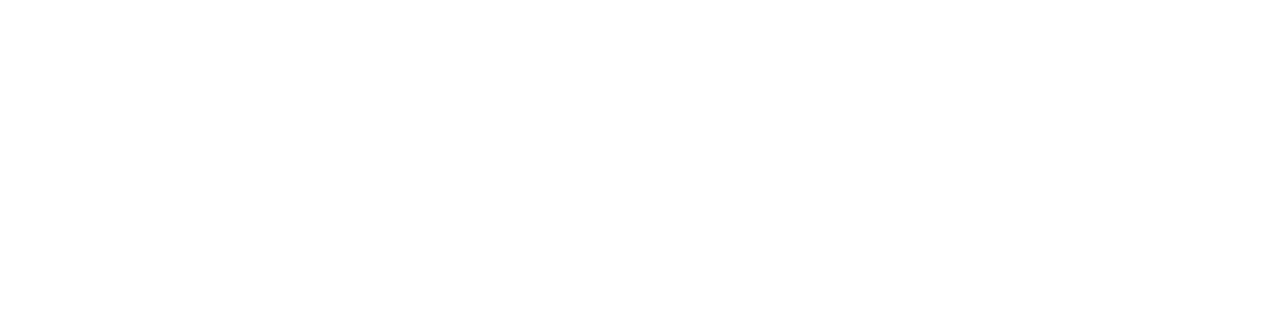
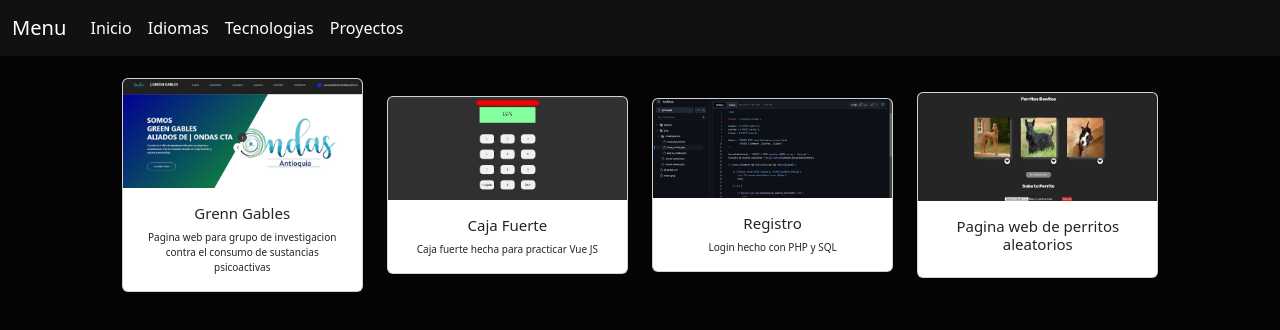
Before and after one commit to Jacksonpirlo/Portafolio_v2, a plain HTML site: page assets/html/proyectos.html in a window 1280 px wide. Drawn offline with nearby package versions, Linux system fonts and the light colour scheme; a web font is replaced by a local one.

Commit message:
Finalizando seccion de Proyectos

```diff
--- a/assets/css/style.css
+++ b/assets/css/style.css
@@ -218,3 +218,27 @@ footer ul li {
 .tecnologias .bi-bootstrap-fill {
     color: #8400ff;
 }
+
+/* Seccion Proyectos */
+
+.tech-container {
+    display: flex;
+    justify-content: center;
+    align-items: center;
+    flex-wrap: wrap;
+    text-align: center;
+    margin-top: 10px;
+}
+
+.card {
+    margin: 12px;
+    font-size: 10px;
+}
+
+.card h1 {
+    font-size: 15px;
+}
+
+.card img {
+    width: 100%;
+}
--- a/assets/html/proyectos.html
+++ b/assets/html/proyectos.html
@@ -0,0 +1,90 @@
+<!doctype html>
+<html lang="en">
+  <head>
+    <meta charset="utf-8">
+    <meta name="viewport" content="width=device-width, initial-scale=1">
+    <title>Tecnologias</title>
+    <!-- Local -->
+    <link rel="stylesheet" href="../css/style.css">
+    <link href="https://unpkg.com/aos@2.3.1/dist/aos.css" rel="stylesheet">
+    <!-- Google fonts -->
+    <!-- Font1 -->
+    <link rel="preconnect" href="https://fonts.googleapis.com">
+<link rel="preconnect" href="https://fonts.gstatic.com" crossorigin>
+<link href="https://fonts.googleapis.com/css2?family=Pirata+One&display=swap" rel="stylesheet">
+<!-- font2 -->
+<link rel="preconnect" href="https://fonts.googleapis.com">
+<link rel="preconnect" href="https://fonts.gstatic.com" crossorigin>
+<link href="https://fonts.googleapis.com/css2?family=Pirata+One&family=Red+Hat+Display:ital,wght@0,300..900;1,300..900&display=swap" rel="stylesheet">
+    <!-- Bootstrap 5 -->
+    <link href="https://cdn.jsdelivr.net/npm/bootstrap@5.3.3/dist/css/bootstrap.min.css" rel="stylesheet" integrity="sha384-QWTKZyjpPEjISv5WaRU9OFeRpok6YctnYmDr5pNlyT2bRjXh0JMhjY6hW+ALEwIH" crossorigin="anonymous">
+    <link rel="stylesheet" href="https://cdn.jsdelivr.net/npm/bootstrap-icons@1.11.3/font/bootstrap-icons.min.css">
+  </head>
+  <body>
+    <nav class="navbar navbar-expand-lg">
+      <div class="container-fluid">
+        <a class="navbar-brand" href="#">Menu</a>
+        <button class="navbar-toggler" id="btn" type="button" data-bs-toggle="collapse" data-bs-target="#navbarNav" aria-controls="navbarNav" aria-expanded="false" aria-label="Toggle navigation">
+          <span class=""><i class="bi bi-list" id="icon"></i></span>
+        </button>
+        <div class="collapse navbar-collapse" id="navbarNav">
+          <ul class="navbar-nav">
+            <li class="nav-item">
+              <a class="nav-link active" aria-current="page" href="../../index.html">Inicio</a>
+            </li>
+            <li class="nav-item">
+              <a class="nav-link" href="./idiomas.html">Idiomas</a>
+            </li>
+            <li class="nav-item">
+              <a class="nav-link" href="./tecnologias.html">Tecnologias</a>
+            </li>
+            <li class="nav-item">
+              <a class="nav-link" href="./proyectos.html">Proyectos</a>
+            </li>
+          </ul>
+        </div>
+      </div>
+    </nav>
+
+    <div class="tech-container">
+        <div class="card" style="width: 15rem;">
+             <a href="https://jacksonpirlo.github.io/GreenGables/"><img src="../img/greengables.jpeg" class="card-img-top" alt="..."></a>
+            <div class="card-body">
+                <h1>Grenn Gables</h1>
+              <p class="card-text">Pagina web para grupo de investigacion contra el consumo de sustancias psicoactivas</p>
+            </div>
+          </div>
+
+          <div class="card" style="width: 15rem;">
+              <a href="jacksonpirlo.github.io/Caja-fuerte/"><img src="../img/caja_fuerte.jpeg" class="card-img-top" alt="..."></a>
+            <div class="card-body">
+                <h1>Caja Fuerte</h1>
+              <p class="card-text">Caja fuerte hecha para practicar Vue JS</p>
+            </div>
+          </div>
+
+          <div class="card" style="width: 15rem;">
+             <a href="https://github.com/Jacksonpirlo/Registro-php-sql"><img src="../img/login.jpeg" class="card-img-top" alt="..."></a>
+            <div class="card-body">
+                <h1>Registro</h1>
+              <p class="card-text">Login hecho con PHP y SQL</p>
+            </div>
+          </div>
+
+          <div class="card" style="width: 15rem;">
+             <a href="https://jacksonpirlo.github.io/Random-Dogs/"><img src="../img/random-dogs.jpeg" class="card-img-top" alt="..."></a>
+            <div class="card-body">
+                <h1>Pagina web de perritos aleatorios</h1>
+              <p class="card-text"></p>
+            </div>
+          </div>
+
+
+    </div>
+
+
+    <script src="https://cdn.jsdelivr.net/npm/bootstrap@5.3.3/dist/js/bootstrap.bundle.min.js" integrity="sha384-YvpcrYf0tY3lHB60NNkmXc5s9fDVZLESaAA55NDzOxhy9GkcIdslK1eN7N6jIeHz" crossorigin="anonymous"></script>
+    <script src="https://unpkg.com/aos@2.3.1/dist/aos.js"></script>
+    <script src="../js/main.js"></script>
+  </body>
+</html>
```
Also changed, not shown: assets/img/caja_fuerte.jpeg (added), assets/img/greengables.jpeg (added), assets/img/login.jpeg (added), assets/img/random-dogs.jpeg (added).
